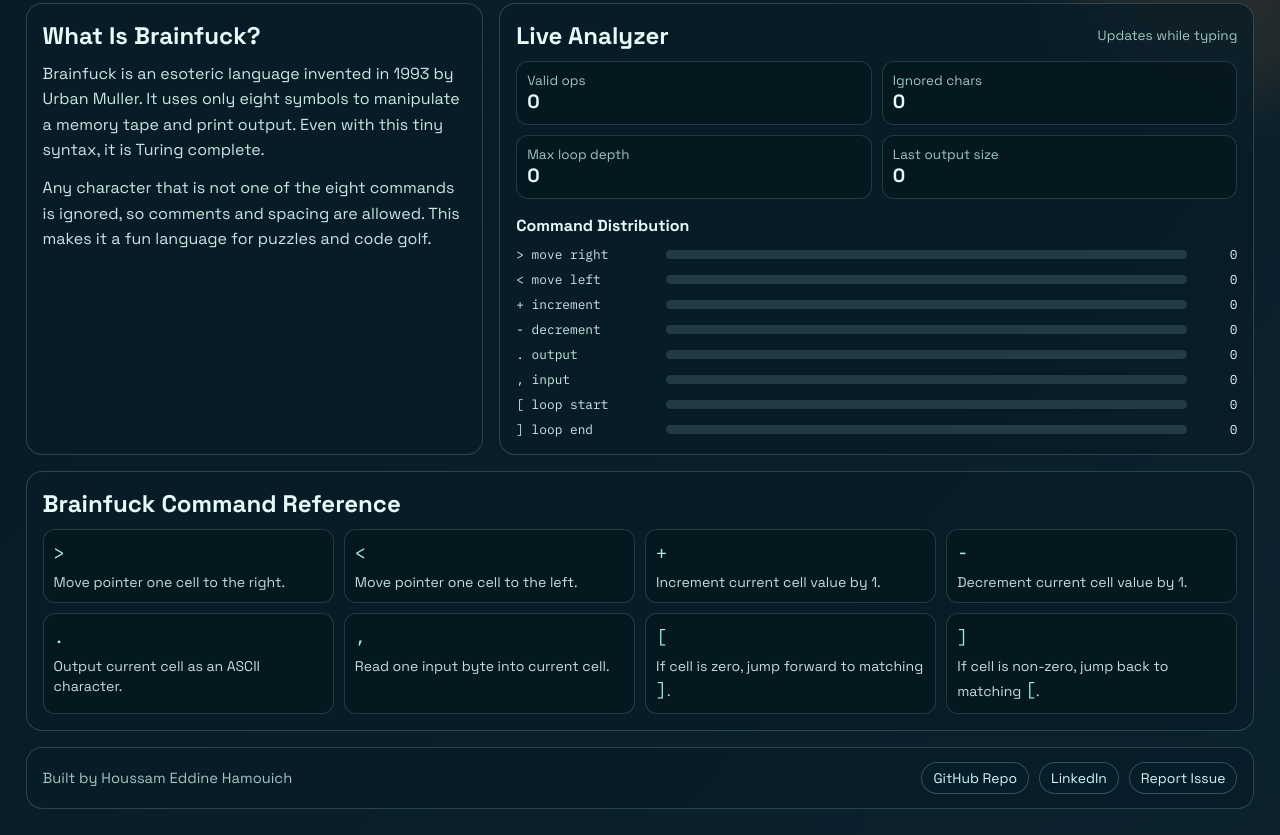
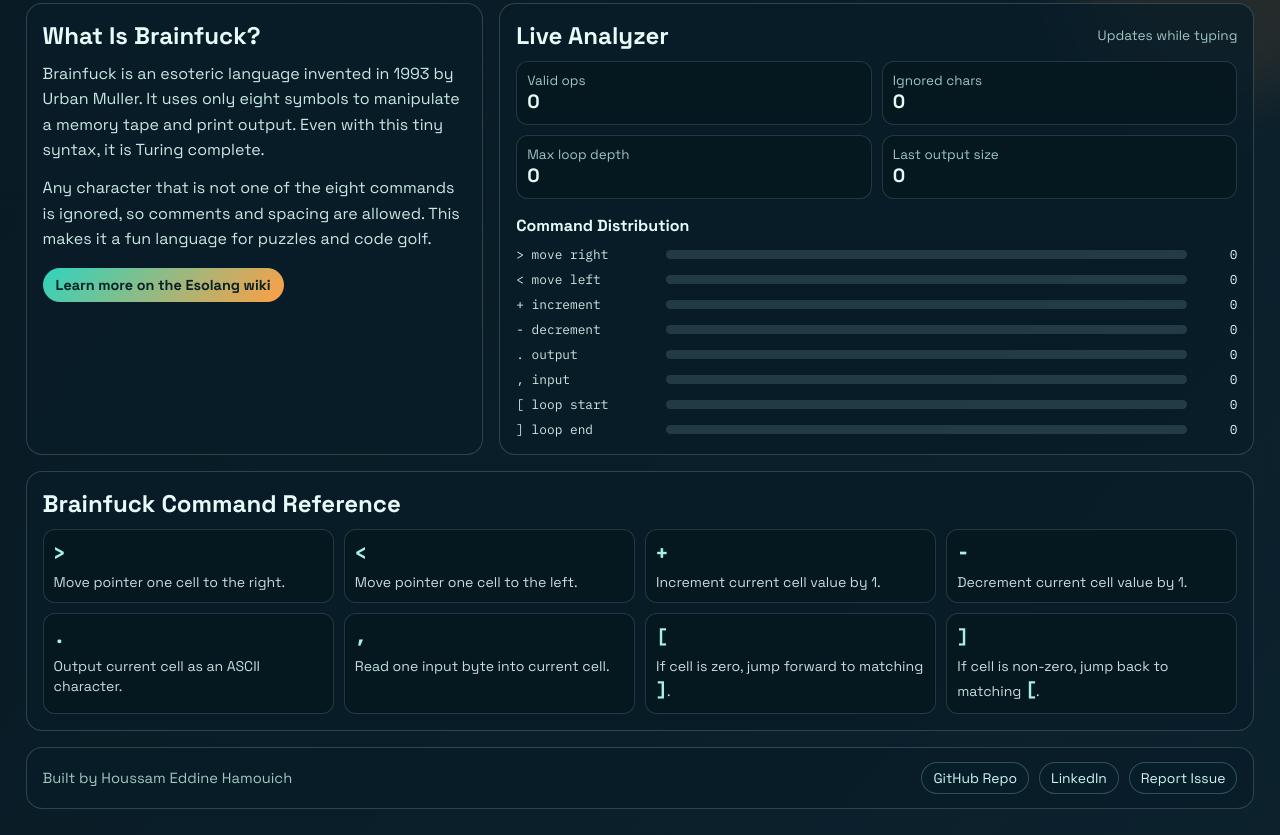
Before and after one commit to drawliin/BrainFuck-Interpreter, a plain HTML site: page static/index.html in a window 1280 px wide. Shown: the part 780-1615 px from the top of the page. Drawn offline with Linux system fonts and the light colour scheme.

Commit message:
enhance ui

```diff
--- a/static/index.html
+++ b/static/index.html
@@ -71,6 +71,14 @@
           Any character that is not one of the eight commands is ignored, so comments
           and spacing are allowed. This makes it a fun language for puzzles and code golf.
         </p>
+        <a
+          class="about-link"
+          href="https://esolangs.org/wiki/Brainfuck"
+          target="_blank"
+          rel="noopener noreferrer"
+        >
+          Learn more on the Esolang wiki
+        </a>
       </article>
 
       <article class="panel analyzer-panel">
--- a/static/styles.css
+++ b/static/styles.css
@@ -265,6 +265,25 @@ pre {
   color: #c8e7e2;
 }
 
+.about-link {
+  display: inline-flex;
+  align-items: center;
+  margin-top: 4px;
+  text-decoration: none;
+  font-weight: 600;
+  font-size: 0.9rem;
+  color: #082126;
+  background: linear-gradient(135deg, #2dd4bf 0%, #ff9f43 100%);
+  border-radius: 999px;
+  padding: 8px 13px;
+  transition: transform 180ms ease, box-shadow 180ms ease;
+}
+
+.about-link:hover {
+  transform: translateY(-1px);
+  box-shadow: 0 10px 20px rgba(3, 20, 28, 0.35);
+}
+
 .small-note {
   color: var(--muted);
   font-size: 0.85rem;
@@ -362,6 +381,7 @@ pre {
 .ref-card code {
   font-family: "IBM Plex Mono", monospace;
   font-size: 1.15rem;
+  font-weight: bold;
   color: #a8f1e8;
 }
 
```
